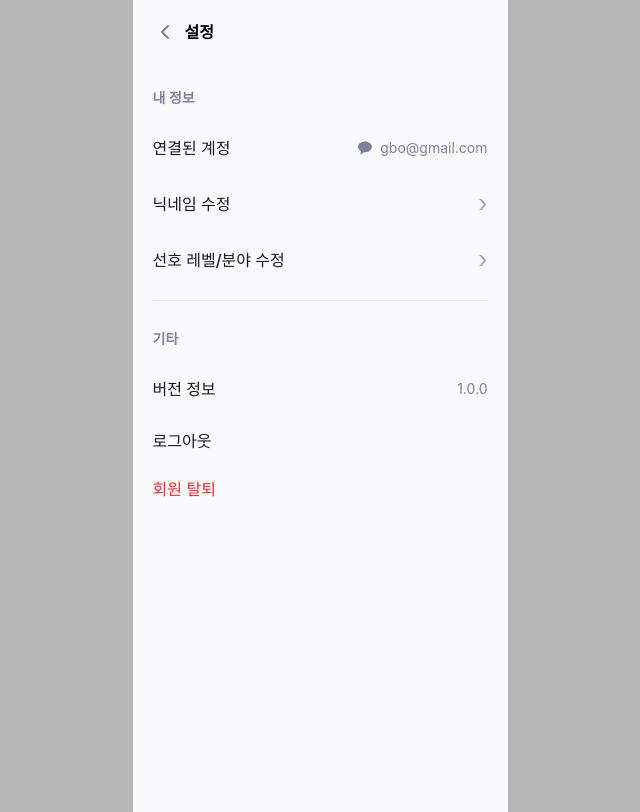
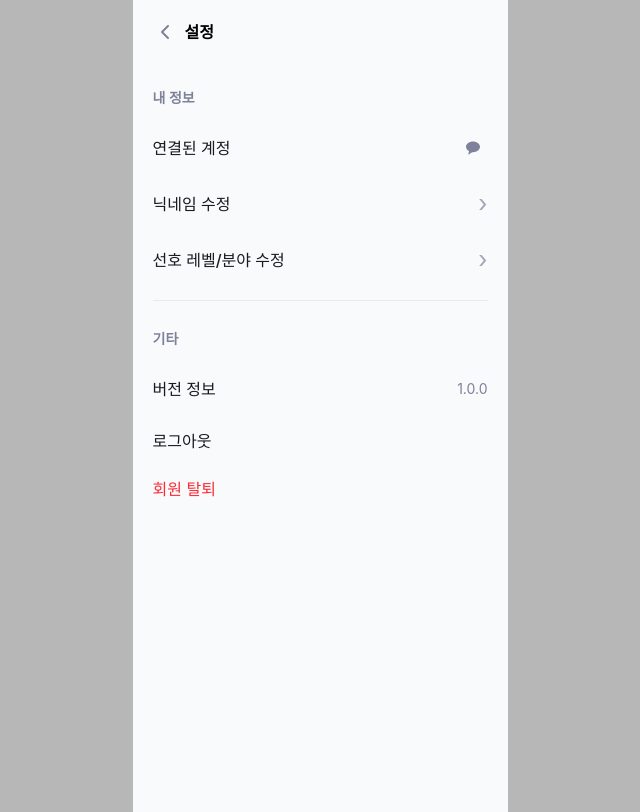
Before and after one commit to Leets-Official/StepBookStep-FE, a React (Vite) app: page /setting in a window 1280 px wide. Shown: the whole page, without its empty margins (320-960 px from the left). Built offline with nearby package versions, Linux system fonts and the light colour scheme; no server answers; a web font is replaced by a local one.

Commit message:
fix : 연결된 계정에 유저 이메일이 뜨도록 수정

```diff
--- a/src/App.tsx
+++ b/src/App.tsx
@@ -88,7 +88,6 @@ function RootRedirect() {
   const isNewUser = localStorage.getItem("isNewUser") === "true";
 
   if (!accessToken) {
-    // 튜토리얼은 봤지만 로그인이 안 된 유저
     return <Navigate to="/login" replace />;
   }
 
--- a/src/pages/Login/Login.tsx
+++ b/src/pages/Login/Login.tsx
@@ -60,12 +60,13 @@ export default function LoginPage() {
   const handleBackendLogin = async (kakaoAccessToken: string) => {
     const res = await kakaoLoginCallback(kakaoAccessToken);
 
-    const { accessToken, refreshToken, nickname, isNewUser } = res.data;
+    const { accessToken, refreshToken, nickname, isNewUser, email } = res.data;
 
     saveTokens(accessToken, refreshToken);
 
     setUserInfo({
       nickname,
+      email,
       level: 1,
     });
 
--- a/src/pages/Setting/Setting.tsx
+++ b/src/pages/Setting/Setting.tsx
@@ -14,7 +14,7 @@ export default function Setting() {
   const location = useLocation();
   const [isLogoutOpen, setIsLogoutOpen] = useState(false);
   const [isWithdrawOpen, setIsWithdrawOpen] = useState(false);
-  const { resetUserInfo } = useUserStore();
+  const { resetUserInfo, email } = useUserStore();
 
   const from = location.state?.from ?? "/home";
 
@@ -38,7 +38,7 @@ export default function Setting() {
 
               <div className={S.kakaoRight}>
                 <KakaoIcon className={S.kakaoIcon} />
-                <span className={S.value}>gbo@gmail.com</span>
+                <span className={S.value}>{email}</span>
               </div>
             </div>
 
```
